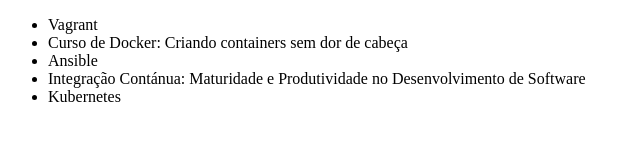
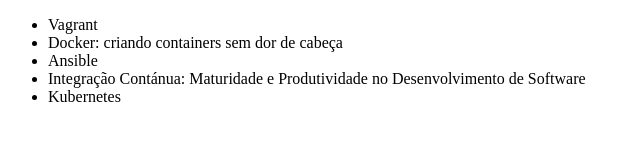
Before and after one commit to adornofelipe/alura-git, a plain HTML site: page index.html in a window 1280 px wide. Shown: the full height of the page, 0-640 px from the left. Drawn offline with Linux system fonts and the light colour scheme.

Commit message:
adicionando titulo igual

```diff
--- a/index.html
+++ b/index.html
@@ -7,7 +7,7 @@
 <body>
     <ul>
         <li>Vagrant</li>
-        <li>Curso de Docker: Criando containers sem dor de cabeça</li>
+        <li>Docker: criando containers sem dor de cabeça</li>
         <li>Ansible</li>
         <li>Integração Contánua: Maturidade e Produtividade no Desenvolvimento de Software</li>
         <li>Kubernetes</li>
```
